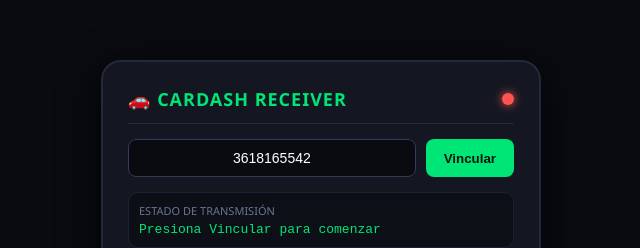
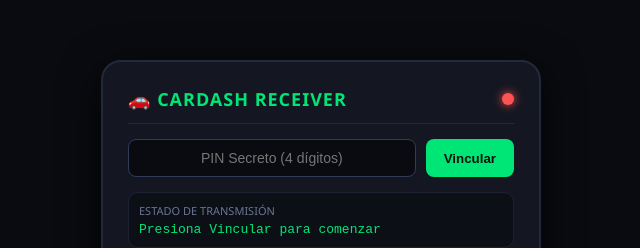
Before and after one commit to FranDEV01-rp/RP, a website: page public/index.html in a window 1280 px wide. Shown: the part 115-363 px from the top of the page, without its empty margins (319-959 px from the left). Drawn offline with Linux system fonts and the light colour scheme.

Commit message:
Update index.html

```diff
--- a/public/index.html
+++ b/public/index.html
@@ -100,7 +100,7 @@
         </div>
 
         <div class="input-group">
-            <input type="text" id="uid" value="3618165542" placeholder="Tu UserId de Roblox">
+            <input type="text" id="uid" placeholder="PIN Secreto (4 dígitos)">
             <button class="btn-primary" onclick="vincular()">Vincular</button>
         </div>
 
```
